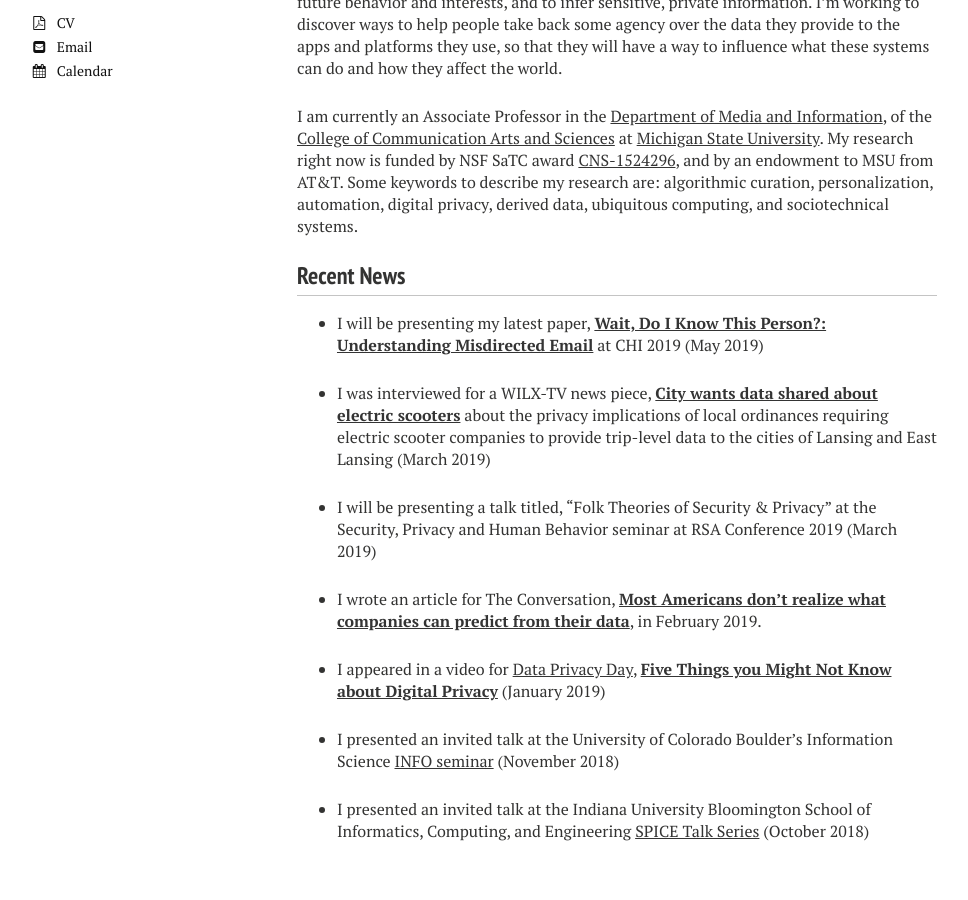
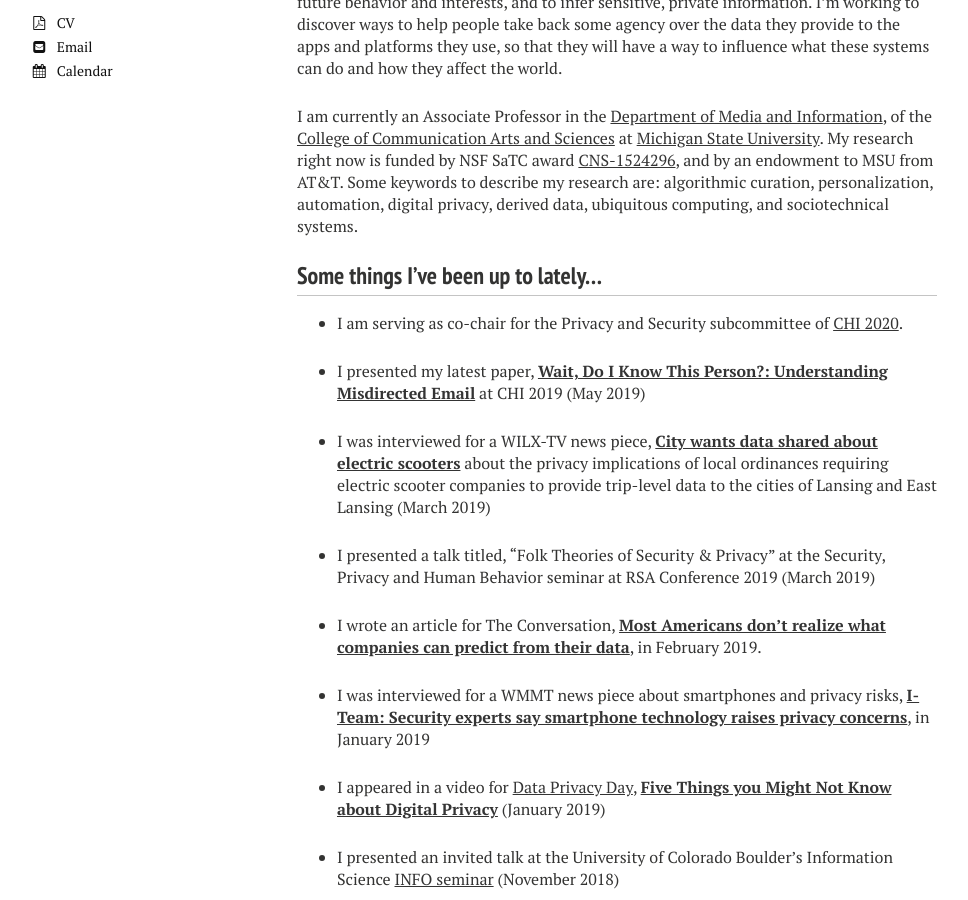
Before and after one commit to bierdoctor/bierdoctor.github.io, a Jekyll site: the page built from index.md, in a window 1280 px wide and 900 px high, scrolled down 649 px. Shown: the whole window, without its empty margins (23-991 px from the left). Built offline with Jekyll 4.4.1, drawn with Linux system fonts in a browser that asks for light colours; nearby versions of some CDN libraries.

Commit message:
update to recent news section of home page

```diff
--- a/index.md
+++ b/index.md
@@ -12,15 +12,19 @@
 I am currently an Associate Professor in the [Department of Media and Information](http://mi.msu.edu/), of the [College of Communication Arts and Sciences](http://cas.msu.edu/) at [Michigan State University](http://msu.edu/). My research right now is funded by NSF SaTC award [CNS-1524296](http://www.nsf.gov/awardsearch/showAward?AWD_ID=1524296), and by an endowment to MSU from AT&T. Some keywords to describe my research are: algorithmic curation, personalization, automation, digital privacy, derived data, ubiquitous computing, and sociotechnical systems.
 
 
-### Recent News
+### Some things I've been up to lately...
 
-- I will be presenting my latest paper, [**Wait, Do I Know This Person?: Understanding Misdirected Email**](http://bierdoctor.com/papers/rader_chi19.pdf) at CHI 2019 (May 2019)
+- I am serving as co-chair for the Privacy and Security subcommittee of [CHI 2020](https://chi2020.acm.org/).
+
+- I presented my latest paper, [**Wait, Do I Know This Person?: Understanding Misdirected Email**](http://bierdoctor.com/papers/rader_chi19.pdf) at CHI 2019 (May 2019)
 
 - I was interviewed for a WILX-TV news piece, [**City wants data shared about electric scooters**](https://www.wilx.com/content/news/City-wants-data-shared-from-electric-scooters-507646781.html) about the privacy implications of local ordinances requiring electric scooter companies to provide trip-level data to the cities of Lansing and East Lansing (March 2019)
 
-- I will be presenting a talk titled, "Folk Theories of Security & Privacy" at the Security, Privacy and Human Behavior seminar at RSA Conference 2019 (March 2019)
+- I presented a talk titled, "Folk Theories of Security & Privacy" at the Security, Privacy and Human Behavior seminar at RSA Conference 2019 (March 2019)
 
 - I wrote an article for The Conversation, [**Most Americans don’t realize what companies can predict from their data**](http://theconversation.com/most-americans-dont-realize-what-companies-can-predict-from-their-data-110760), in February 2019.
+
+- I was interviewed for a WMMT news piece about smartphones and privacy risks, [**I-Team: Security experts say smartphone technology raises privacy concerns**](https://wwmt.com/news/i-team/i-team-security-experts-say-smartphone-technology-raises-privacy-concerns), in January 2019
 
 - I appeared in a video for [Data Privacy Day](https://en.wikipedia.org/wiki/Data_Privacy_Day), [**Five Things you Might Not Know about Digital Privacy**](https://www.youtube.com/watch?v=Npv6z6-MjLw) (January 2019)
 
```
